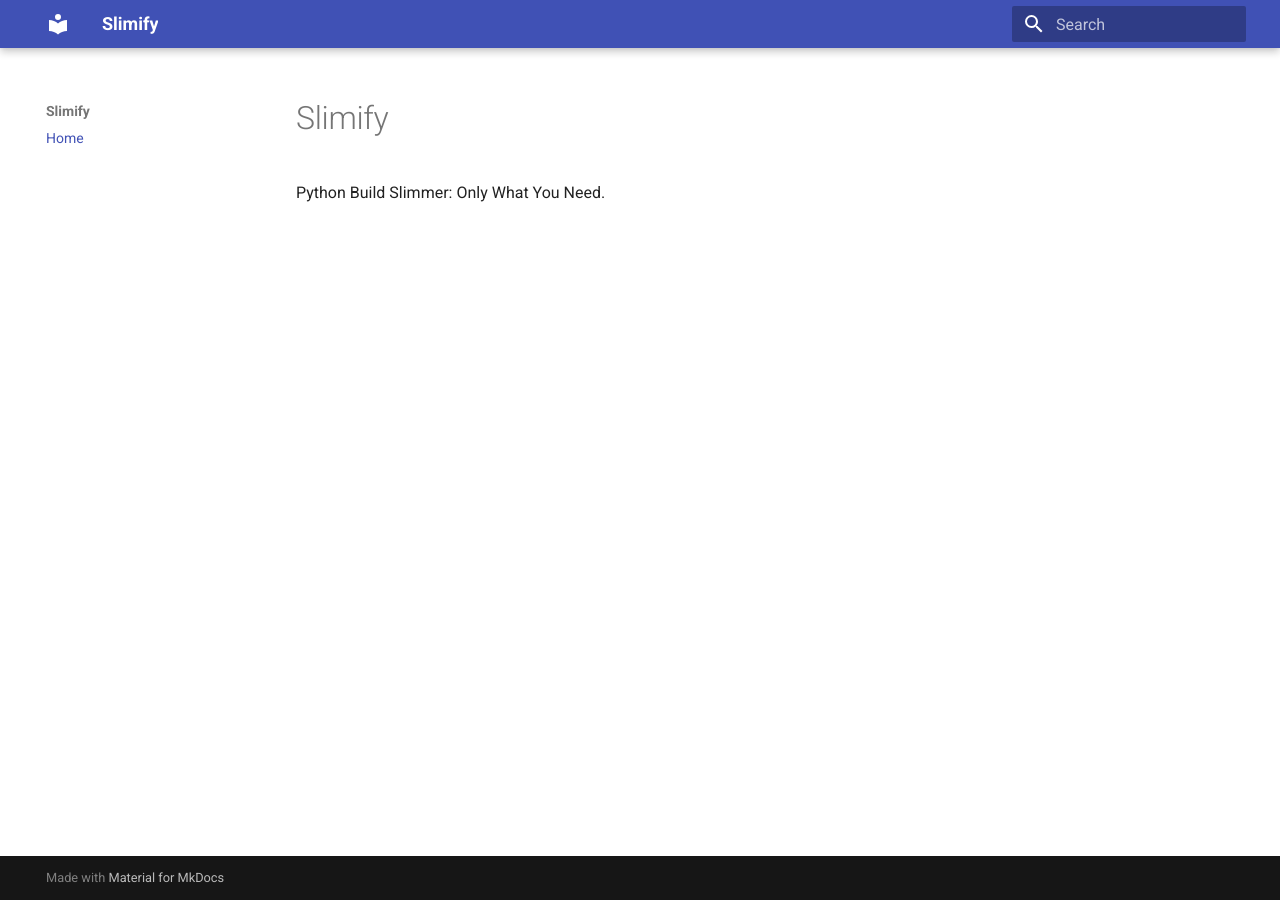
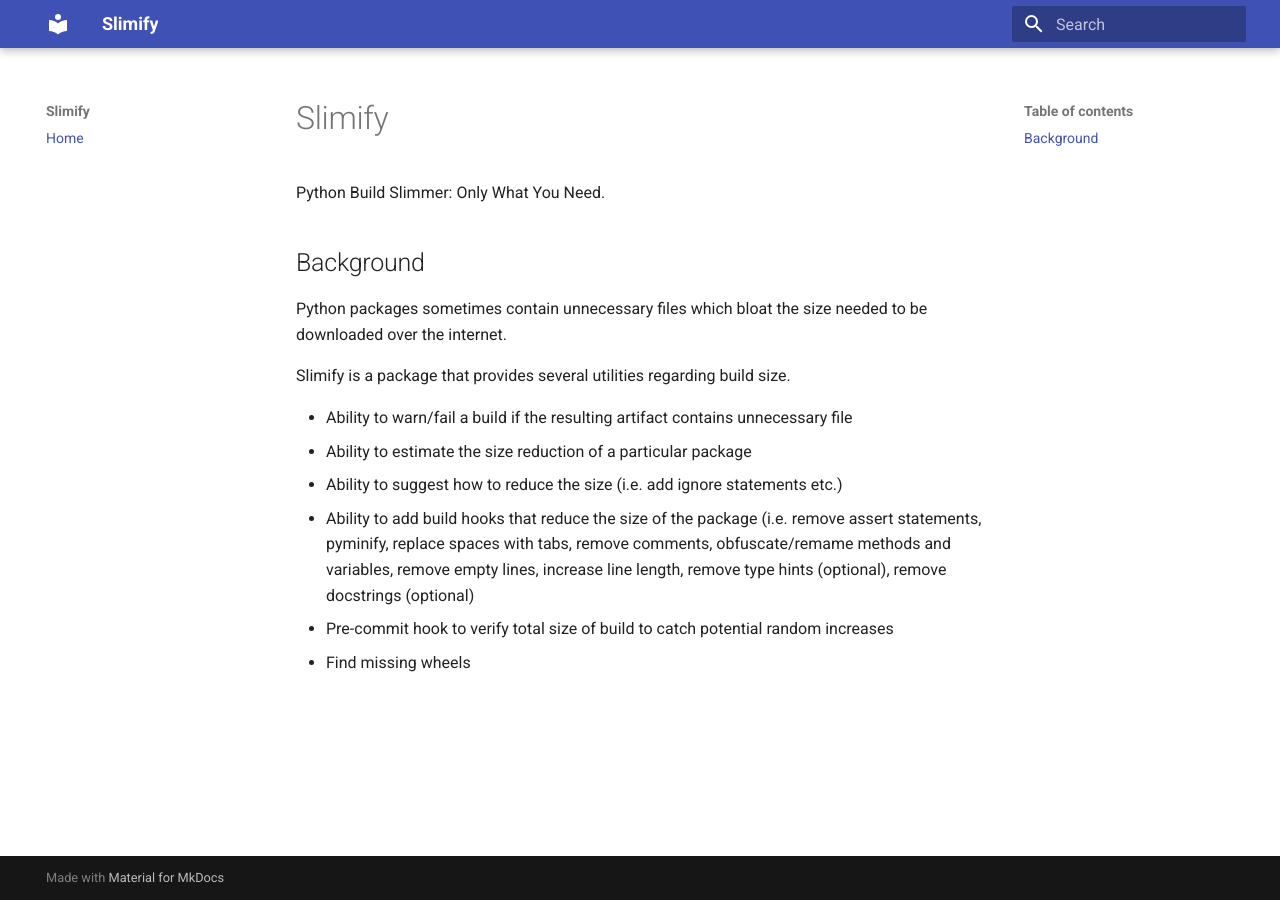
Before and after one commit to valentincalomme/slimify, an MkDocs documentation site: the page built from docs/index.md, in a window 1280 px wide. Built offline with MkDocs 1.6.1 and Material for MkDocs 9.7.7, drawn with Linux system fonts in a browser that asks for light colours.

Commit message:
Add thoughts to docs

```diff
--- a/docs/index.md
+++ b/docs/index.md
@@ -1,3 +1,16 @@
 # Slimify
 
 Python Build Slimmer: Only What You Need.
+
+## Background
+
+Python packages sometimes contain unnecessary files which bloat the size needed to be downloaded over the internet.
+
+Slimify is a package that provides several utilities regarding build size.
+
+- Ability to warn/fail a build if the resulting artifact contains unnecessary file
+- Ability to estimate the size reduction of a particular package
+- Ability to suggest how to reduce the size (i.e. add ignore statements etc.)
+- Ability to add build hooks that reduce the size of the package (i.e. remove assert statements, pyminify, replace spaces with tabs, remove comments, obfuscate/remame methods and variables, remove empty lines, increase line length, remove type hints (optional), remove docstrings (optional)
+- Pre-commit hook to verify total size of build to catch potential random increases
+- Find missing wheels
```
